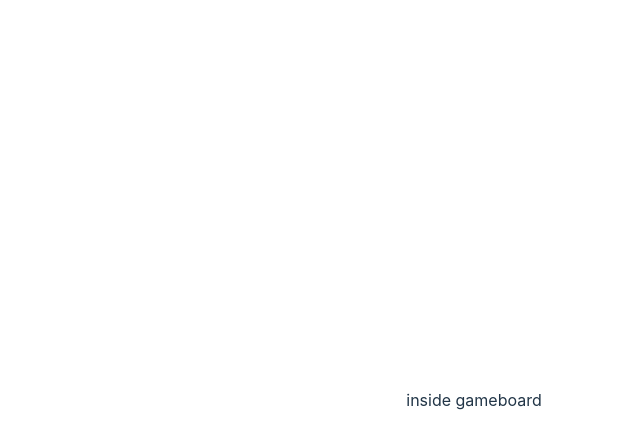
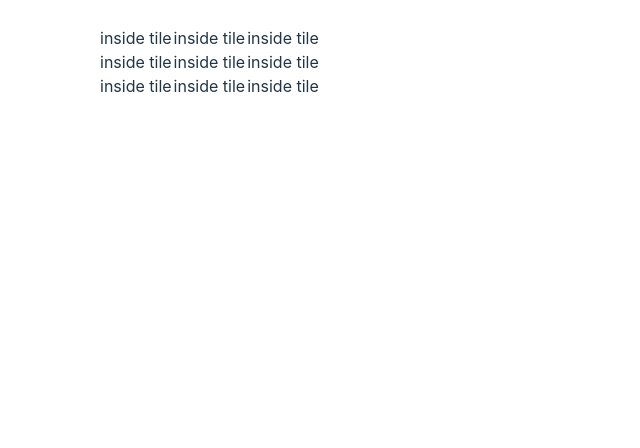
Before and after one commit to MichaelM3/ts-tictactoe, a React (Vite) app: page / in a window 1280 px wide. Shown: the top 448 px of the page, without its empty margins (166-806 px from the left). Built offline with nearby package versions, Linux system fonts and the light colour scheme.

Commit message:
added gameboard and gametile components

```diff
--- a/src/App.css
+++ b/src/App.css
@@ -1,41 +1,17 @@
-#root {
-  max-width: 1280px;
-  margin: 0 auto;
-  padding: 2rem;
-  text-align: center;
+body {
+    display: flex;
+    flex-direction: column;
+    justify-content: center;
+    height: 100vh;
 }
 
-.logo {
-  height: 6em;
-  padding: 1.5em;
-  will-change: filter;
-}
-.logo:hover {
-  filter: drop-shadow(0 0 2em #646cffaa);
-}
-.logo.react:hover {
-  filter: drop-shadow(0 0 2em #61dafbaa);
+.board {
+    display: flex;
+    width: 750px;
+    height: 750px;
+    border: 2px solid white;
 }
 
-@keyframes logo-spin {
-  from {
-    transform: rotate(0deg);
-  }
-  to {
-    transform: rotate(360deg);
-  }
+.row {
+    border: 1px solid white;
 }
-
-@media (prefers-reduced-motion: no-preference) {
-  a:nth-of-type(2) .logo {
-    animation: logo-spin infinite 20s linear;
-  }
-}
-
-.card {
-  padding: 2em;
-}
-
-.read-the-docs {
-  color: #888;
-}
--- a/src/components/GameBoard.tsx
+++ b/src/components/GameBoard.tsx
@@ -1,9 +1,24 @@
+import { FC } from 'react'
+import GameTile from './GameTile'
 
-
-const GameBoard = () => {
+const GameBoard: FC = () => {
     return (
         <div className="board">
-           inside gameboard
+            <div className='row'>
+                <GameTile />
+                <GameTile />
+                <GameTile />
+            </div>
+            <div className='row'>
+                <GameTile />
+                <GameTile />
+                <GameTile />
+            </div>
+            <div className='row'>
+                <GameTile />
+                <GameTile />
+                <GameTile />
+            </div>
         </div>
     )
 }
--- /dev/null
+++ b/src/components/GameTile.tsx
@@ -0,0 +1,11 @@
+import { FC } from 'react'
+
+const GameTile: FC = () => {
+    return (
+        <div>
+           inside tile
+        </div>
+    )
+}
+
+export default GameTile
```
